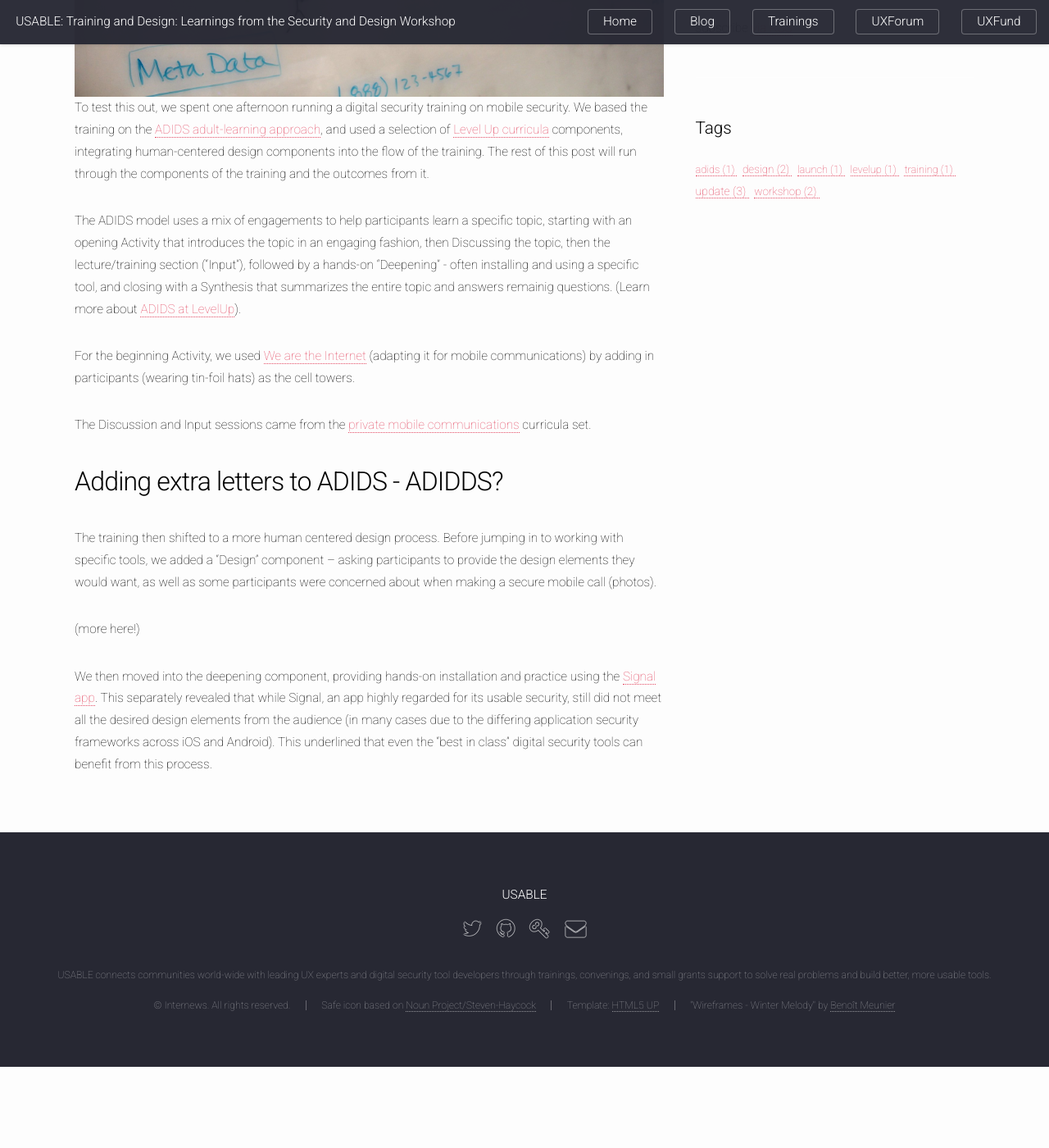
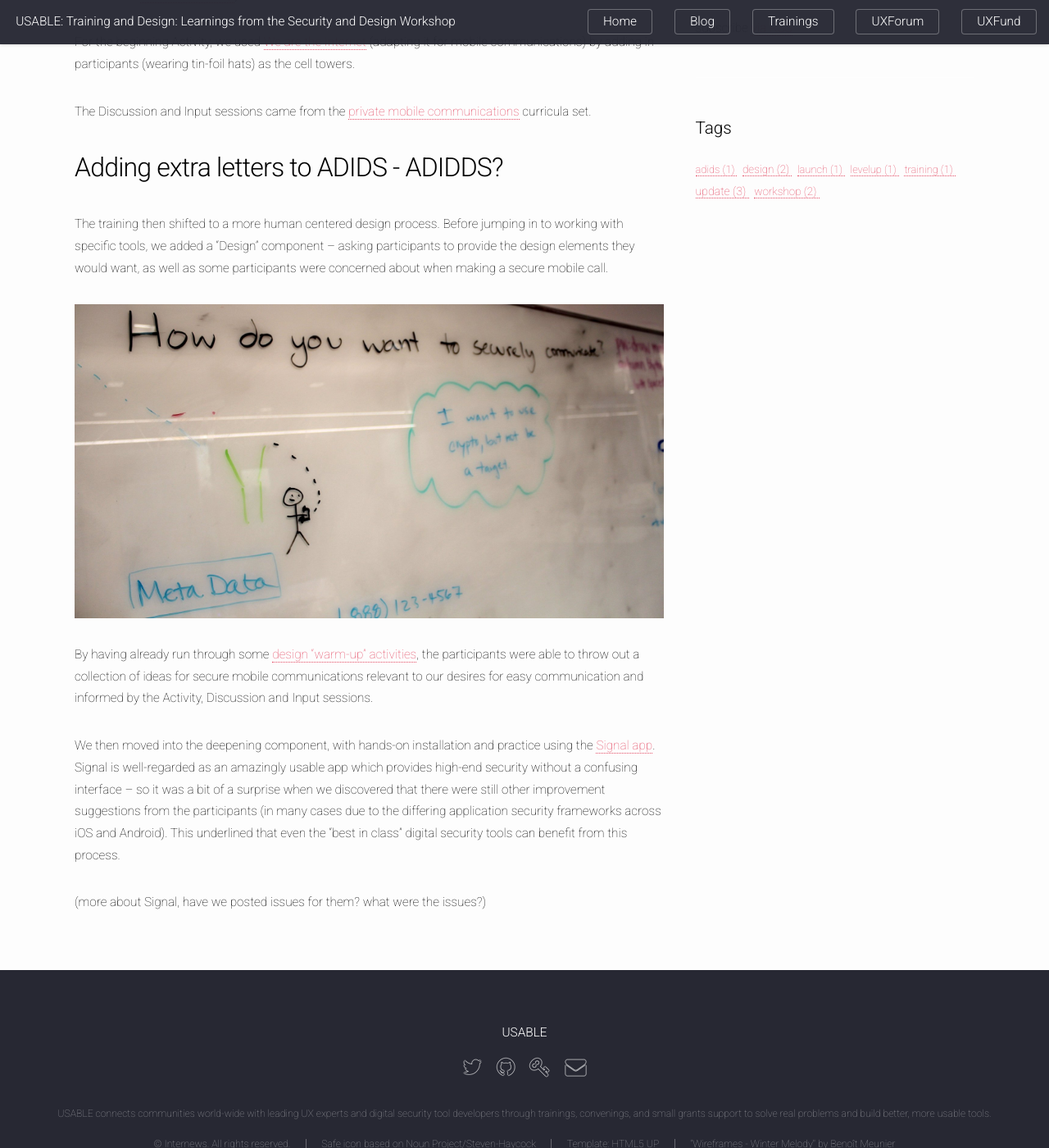
Before and after one commit to OpenInternet/USABLE-website, a Jekyll site: the page built from _posts/2015-11-21-sdworkshop-trainings-and-design.md, in a window 1280 px wide and 1400 px high, scrolled down 744 px. Shown: the whole window at 82% size. Built offline with Jekyll 4.4.1, drawn with Linux system fonts in a browser that asks for light colours; comment, search, counter and statistics services are not loaded; before the commit the page ends 2045 px from its top, so only the background shows below that; some of the changed text lies outside the part shown.

Commit message:
edits to training and design post

```diff
--- a/_posts/2015-11-21-sdworkshop-trainings-and-design.md
+++ b/_posts/2015-11-21-sdworkshop-trainings-and-design.md
@@ -1,18 +1,17 @@
 ---
 layout: post
 title:  "Training and Design: Learnings from the Security and Design Workshop"
-date:   2015-11-20 12:09:25
+date:   2015-11-21 12:09:25
 tags: design workshop update training levelup adids
 author: Jon
 ---
 At the <a href="/2015/11/20/securitydesigworkshop.html">Security and Design Workshop</a>, we realized that our original plan of book-ending a classic digital security training with human centered design exercises was not ideal -- many elements of learning and exploration that are key to training are similarly core to collaborative design.
 
-<img src="/images/blog/design-training_comsec.jpg" alt="Secure Communication training brainstorm" style="width: 100%; height: auto;"/>
 To test this out, we spent one afternoon running a digital security training on mobile security. We based the training on the <a href="https://www.level-up.cc/resources-for-trainers/pedagogical-resources/adult-learners">ADIDS adult-learning approach</a>, and used a selection of <a href="https://www.level-up.cc">Level Up curricula</a> components, integrating human-centered design components into the flow of the training.  The rest of this post will run through the components of the training and the outcomes from it.
 
 <!--more-->
 
-The ADIDS model uses a mix of engagements to help participants learn a specific topic, 	starting with an opening Activity that introduces the topic in an engaging fashion, then Discussing the topic, then the lecture/training section ("Input"), followed by a hands-on "Deepening" - often installing and using a specific tool, and closing with a Synthesis that summarizes the entire topic and answers remainig questions. (Learn more about <a href="https://www.level-up.cc/leading-trainings/preparing-ADIDS-sessions">ADIDS at LevelUp</a>).
+The ADIDS model uses a mix of engagements to help adult participants learn a specific topic, starting with an opening Activity that introduces the topic in an engaging fashion, then Discussing the topic, then the lecture/training section ("Input"), followed by a hands-on "Deepening" - often installing and using a specific tool, and closing with a Synthesis that summarizes the entire topic and answers remaining questions. (Learn more about <a href="https://www.level-up.cc/leading-trainings/preparing-ADIDS-sessions">ADIDS at LevelUp</a>).
 
 For the beginning Activity, we used <a href="https://www.level-up.cc/leading-trainings/training-curriculum/activity/internet">We are the Internet</a> (adapting it for mobile communications) by adding in participants (wearing tin-foil hats) as the cell towers.
 
@@ -20,8 +19,12 @@ The Discussion and Input sessions came from the <a href="https://www.level-up.cc
 
 ## Adding extra letters to ADIDS - ADIDDS?
 
-The training then shifted to a more human centered design process.  Before jumping in to working with specific tools, we added a "Design" component -- asking participants to provide the design elements they would want, as well as some participants were concerned about when making a secure mobile call (photos).
+The training then shifted to a more human centered design process.  Before jumping in to working with specific tools, we added a "Design" component -- asking participants to provide the design elements they would want, as well as some participants were concerned about when making a secure mobile call.
 
-(more here!)
+<img src="/images/blog/design-training_comsec.jpg" alt="Secure Communication training brainstorm" style="width: 100%; height: auto;"/>
 
-We then moved into the deepening component, providing hands-on installation and practice using the <a href="https://whispersystems.org/">Signal app</a>. This separately revealed that while Signal, an app highly regarded for its usable security, still did not meet all the desired design elements from the audience (in many cases due to the differing application security frameworks across iOS and Android). This underlined that even the "best in class" digital security tools can benefit from this process.
+By having already run through some <a href="/2015/11/20/securitydesignworkshop.html">design "warm-up" activities</a>, the participants were able to throw out a collection of ideas for secure mobile communications relevant to our desires for easy communication and informed by the Activity, Discussion and Input sessions.
+
+We then moved into the deepening component, with hands-on installation and practice using the <a href="https://whispersystems.org/">Signal app</a>.  Signal is well-regarded as an amazingly usable app which provides high-end security without a confusing interface -- so it was a bit of a surprise when we discovered that there were still other improvement suggestions from the participants (in many cases due to the differing application security frameworks across iOS and Android). This underlined that even the "best in class" digital security tools can benefit from this process.
+
+(more about Signal, have we posted issues for them? what were the issues?)
```
